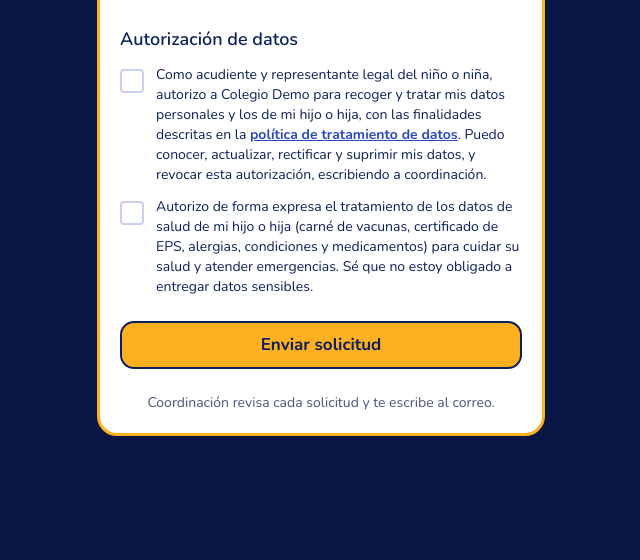
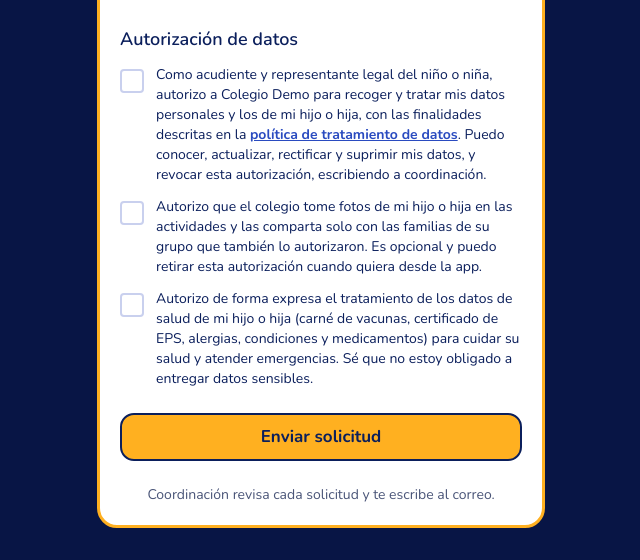
Before and after one commit to alejandracarabali/DonKid, a Laravel app: page /inscripcion/colegio-demo in a window 1280 px wide. Shown: the part 2000-2560 px from the top of the page, without its empty margins (319-959 px from the left). Before the commit the page ends 2436 px from the top, so only its background shows below. Run offline with Laravel 12, Linux system fonts and the light colour scheme; the visitor is signed in with stand-in values (Sample User, id 1); data comes from the database, SQL or seed files in the repository; style sheets or scripts are compiled from the project's sources.

Commit message:
feat(fotos): autorización de imagen en la inscripción y la renovación

```diff
--- a/app/Http/Controllers/EnrollmentApplicationController.php
+++ b/app/Http/Controllers/EnrollmentApplicationController.php
@@ -39,7 +39,7 @@ class EnrollmentApplicationController extends Controller
             // Transacción: si algo falla, no queda una solicitud a medias en la base de datos.
             $application = DB::transaction(function () use ($request, $school, &$stored) {
                 $application = new EnrollmentApplication(
-                    $request->safe()->except(['website', 'documents', 'consent_data', 'consent_health'])
+                    $request->safe()->except(['website', 'documents', 'consent_data', 'consent_health', 'consent_image'])
                 );
                 // El colegio sale de la URL, nunca del formulario: así nadie la envía a otro colegio.
                 $application->school_id = $school->id;
@@ -49,6 +49,7 @@ class EnrollmentApplicationController extends Controller
                 $application->forceFill([
                     'data_consent_at' => now(),
                     'health_consent_at' => $request->boolean('consent_health') ? now() : null,
+                    'image_consent_at' => $request->boolean('consent_image') ? now() : null,
                     'consent_ip' => $request->ip(),
                     'consent_policy_version' => config('privacy.policy_version'),
                 ]);
--- a/app/Http/Controllers/Guardian/RenewalController.php
+++ b/app/Http/Controllers/Guardian/RenewalController.php
@@ -64,6 +64,11 @@ class RenewalController extends Controller
                 'consent_policy_version' => config('privacy.policy_version'),
             ])->save();
 
+            // RF-67: la renovación también actualiza la autorización de imagen.
+            $request->boolean('consent_image')
+                ? $child->grantImageConsent($request->user(), $request->ip())
+                : $child->revokeImageConsent();
+
             // La familia actualiza la ficha de salud de su hijo, solo si autorizó esos datos.
             if ($request->boolean('consent_health')) {
                 $child->healthRecord()->updateOrCreate([], $data['health'] ?? []);
--- a/app/Http/Requests/EnrollmentApplicationRequest.php
+++ b/app/Http/Requests/EnrollmentApplicationRequest.php
@@ -40,6 +40,7 @@ class EnrollmentApplicationRequest extends FormRequest
 
             // RF-37: autorización general (siempre obligatoria) y de datos de salud.
             'consent_data' => ['accepted'],
+            'consent_image' => ['nullable', 'boolean'],
             'consent_health' => config('privacy.health_documents_required')
                 ? ['accepted']
                 : ['nullable', 'boolean'],
--- a/app/Http/Requests/RenewalRequest.php
+++ b/app/Http/Requests/RenewalRequest.php
@@ -24,6 +24,7 @@ class RenewalRequest extends FormRequest
             'guardian_address' => ['required', 'string', 'max:200'],
 
             // Ficha de salud: solo se guarda si la familia autoriza los datos de salud.
+            'consent_image' => ['nullable', 'boolean'],
             'health.eps' => ['nullable', 'string', 'max:80', 'prohibited_unless:consent_health,1'],
             'health.conditions' => ['nullable', 'string', 'max:500', 'prohibited_unless:consent_health,1'],
             'health.medications' => ['nullable', 'string', 'max:500', 'prohibited_unless:consent_health,1'],
--- a/app/Models/EnrollmentApplication.php
+++ b/app/Models/EnrollmentApplication.php
@@ -38,6 +38,7 @@ class EnrollmentApplication extends Model
             'reviewed_at' => 'datetime',
             'data_consent_at' => 'datetime',
             'health_consent_at' => 'datetime',
+            'image_consent_at' => 'datetime',
         ];
     }
 
--- a/resources/views/enrollment/create.blade.php
+++ b/resources/views/enrollment/create.blade.php
@@ -146,6 +146,16 @@
             </label>
             <x-input-error :messages="$errors->get('consent_data')" />
 
+            {{-- RF-67: uso de imagen. Opcional: no impide la matrícula. --}}
+            <label class="flex items-start gap-3">
+                <input type="checkbox" name="consent_image" value="1" @checked(old('consent_image'))
+                       class="mt-1 h-6 w-6 shrink-0 rounded border-2 border-line text-action focus:ring-action">
+                <span class="text-sm">
+                    Autorizo que el colegio tome fotos de mi hijo o hija en las actividades y las comparta solo con las familias
+                    de su grupo que también lo autorizaron. Es opcional y puedo retirar esta autorización cuando quiera desde la app.
+                </span>
+            </label>
+
             <label class="flex items-start gap-3">
                 <input type="checkbox" name="consent_health" value="1" @checked(old('consent_health'))
                        @required(config('privacy.health_documents_required'))
```
Also changed, not shown: app/Actions/ApproveEnrollment.php (+9 -0 lines), resources/views/guardian/renewals/create.blade.php (+8 -0 lines), database/migrations/2026_11_22_212021_add_image_consent_to_enrollment_applications.php (added).
